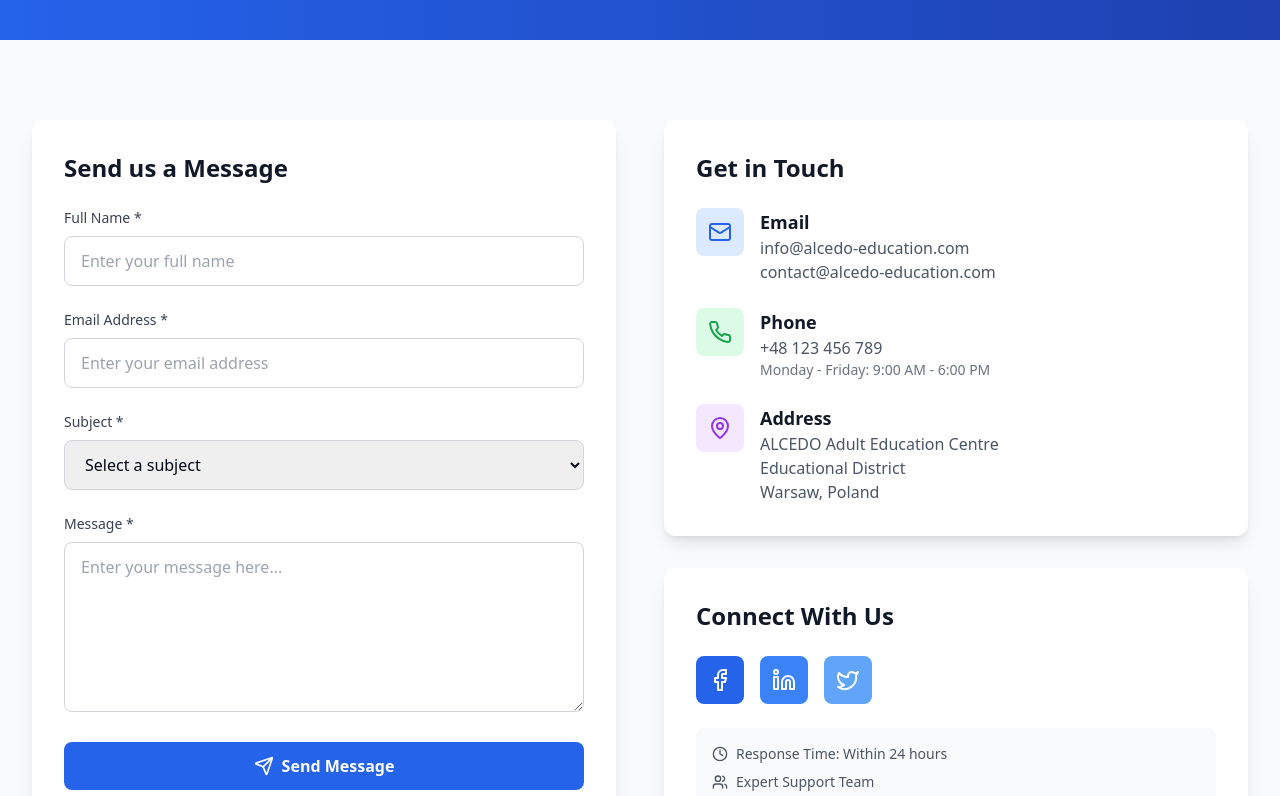
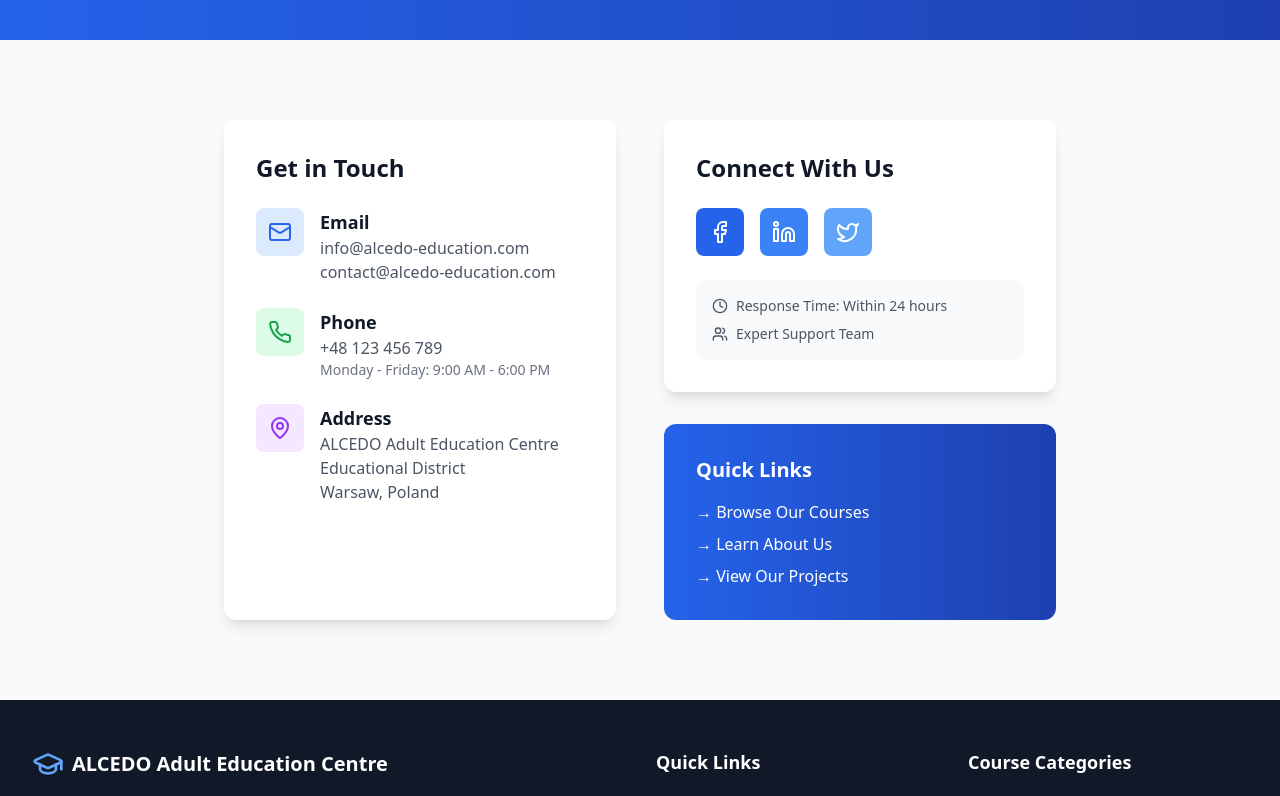
Before and after one commit to aanczka/alcedo-future-pathways, a React (Vite) app: page /contact in a window 1280 px wide. Shown: the part 320-1116 px from the top of the page. Built offline with nearby package versions, Linux system fonts and the light colour scheme.

Commit message:
Remove contact and project sections
Removed the "Stay Updated on Our Projects" section from the Projects page and the "Send us a message" section from the Contact page.

```diff
--- a/src/pages/Contact.tsx
+++ b/src/pages/Contact.tsx
@@ -1,36 +1,8 @@
 
-import React, { useState } from 'react';
-import { Mail, Phone, MapPin, Facebook, Linkedin, Twitter, Send, Clock, Users } from 'lucide-react';
+import React from 'react';
+import { Mail, Phone, MapPin, Facebook, Linkedin, Twitter, Clock, Users } from 'lucide-react';
 
 const Contact = () => {
-  const [formData, setFormData] = useState({
-    name: '',
-    email: '',
-    subject: '',
-    message: ''
-  });
-
-  const handleInputChange = (e: React.ChangeEvent<HTMLInputElement | HTMLTextAreaElement | HTMLSelectElement>) => {
-    const { name, value } = e.target;
-    setFormData(prev => ({
-      ...prev,
-      [name]: value
-    }));
-  };
-
-  const handleSubmit = (e: React.FormEvent) => {
-    e.preventDefault();
-    console.log('Form submitted:', formData);
-    // Handle form submission here
-    alert('Thank you for your message! We will get back to you soon.');
-    setFormData({
-      name: '',
-      email: '',
-      subject: '',
-      message: ''
-    });
-  };
-
   return (
     <div className="min-h-screen bg-gray-50">
       {/* Hero Section */}
@@ -45,96 +17,10 @@ const Contact = () => {
         </div>
       </section>
 
-      {/* Contact Form and Info */}
+      {/* Contact Information */}
       <section className="py-20">
-        <div className="max-w-7xl mx-auto px-4 sm:px-6 lg:px-8">
+        <div className="max-w-4xl mx-auto px-4 sm:px-6 lg:px-8">
           <div className="grid grid-cols-1 lg:grid-cols-2 gap-12">
-            {/* Contact Form */}
-            <div className="bg-white rounded-xl shadow-lg p-8">
-              <h2 className="text-2xl font-bold text-gray-900 mb-6">Send us a Message</h2>
-
-              <form onSubmit={handleSubmit} className="space-y-6">
-                <div>
-                  <label htmlFor="name" className="block text-sm font-medium text-gray-700 mb-2">
-                    Full Name *
-                  </label>
-                  <input
-                    type="text"
-                    id="name"
-                    name="name"
-                    value={formData.name}
-                    onChange={handleInputChange}
-                    required
-                    className="w-full px-4 py-3 border border-gray-300 rounded-lg focus:ring-2 focus:ring-blue-500 focus:border-blue-500 transition-colors duration-200"
-                    placeholder="Enter your full name"
-                  />
-                </div>
-
-                <div>
-                  <label htmlFor="email" className="block text-sm font-medium text-gray-700 mb-2">
-                    Email Address *
-                  </label>
-                  <input
-                    type="email"
-                    id="email"
-                    name="email"
-                    value={formData.email}
-                    onChange={handleInputChange}
-                    required
-                    className="w-full px-4 py-3 border border-gray-300 rounded-lg focus:ring-2 focus:ring-blue-500 focus:border-blue-500 transition-colors duration-200"
-                    placeholder="Enter your email address"
-                  />
-                </div>
-
-                <div>
-                  <label htmlFor="subject" className="block text-sm font-medium text-gray-700 mb-2">
-                    Subject *
-                  </label>
-                  <select
-                    id="subject"
-                    name="subject"
-                    value={formData.subject}
-                    onChange={handleInputChange}
-                    required
-                    className="w-full px-4 py-3 border border-gray-300 rounded-lg focus:ring-2 focus:ring-blue-500 focus:border-blue-500 transition-colors duration-200"
-                  >
-                    <option value="">Select a subject</option>
-                    <option value="course-inquiry">Course Inquiry</option>
-                    <option value="enrollment">Enrollment Information</option>
-                    <option value="partnership">Partnership Opportunities</option>
-                    <option value="general">General Information</option>
-                    <option value="technical-support">Technical Support</option>
-                  </select>
-                </div>
-
-                <div>
-                  <label htmlFor="message" className="block text-sm font-medium text-gray-700 mb-2">
-                    Message *
-                  </label>
-                  <textarea
-                    id="message"
-                    name="message"
-                    value={formData.message}
-                    onChange={handleInputChange}
-                    required
-                    rows={6}
-                    className="w-full px-4 py-3 border border-gray-300 rounded-lg focus:ring-2 focus:ring-blue-500 focus:border-blue-500 transition-colors duration-200"
-                    placeholder="Enter your message here..."
-                  />
-                </div>
-
-                <button
-                  type="submit"
-                  className="w-full bg-blue-600 text-white py-3 px-6 rounded-lg font-semibold hover:bg-blue-700 transition-colors duration-200 flex items-center justify-center group"
-                >
-                  <Send className="h-5 w-5 mr-2 group-hover:translate-x-1 transition-transform duration-200" />
-                  Send Message
-                </button>
-              </form>
-            </div>
-
-            {/* Contact Information */}
-            <div className="space-y-8">
             {/* Contact Details */}
             <div className="bg-white rounded-xl shadow-lg p-8">
               <h2 className="text-2xl font-bold text-gray-900 mb-6">Get in Touch</h2>
@@ -178,11 +64,13 @@ const Contact = () => {
               </div>
             </div>
 
+            {/* Social Media and Info */}
+            <div className="space-y-8">
               {/* Social Media */}
               <div className="bg-white rounded-xl shadow-lg p-8">
                 <h2 className="text-2xl font-bold text-gray-900 mb-6">Connect With Us</h2>
 
-                <div className="flex space-x-4">
+                <div className="flex space-x-4 mb-6">
                   <a
                     href="#"
                     className="w-12 h-12 bg-blue-600 text-white rounded-lg flex items-center justify-center hover:bg-blue-700 transition-colors duration-200"
@@ -206,7 +94,7 @@ const Contact = () => {
                   </a>
                 </div>
 
-                <div className="mt-6 p-4 bg-gray-50 rounded-lg">
+                <div className="p-4 bg-gray-50 rounded-lg">
                   <div className="flex items-center text-sm text-gray-600 mb-2">
                     <Clock className="h-4 w-4 mr-2" />
                     <span>Response Time: Within 24 hours</span>
```
Lines whose indentation alone changed are shown as unchanged.
